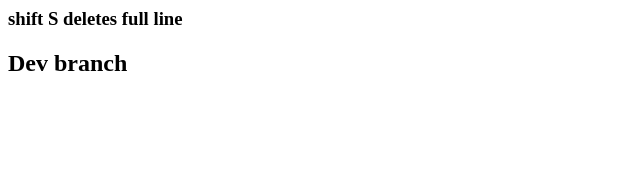
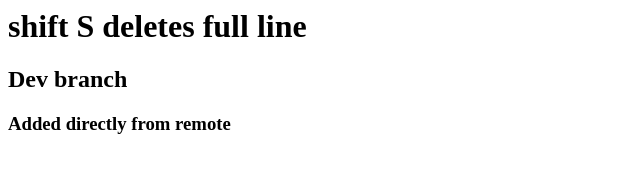
Before and after one commit to praveenmg095/repo1, a plain HTML site: page index.html in a window 1280 px wide. Shown: the whole page, without its empty margins (0-640 px from the left). Drawn offline with Linux system fonts and the light colour scheme.

Commit message:
Update index.html
edited from Remote

```diff
--- a/index.html
+++ b/index.html
@@ -1,6 +1,7 @@
 <html>
 	<body>
-		<h3>shift S deletes full line</h3>
+		<h1>shift S deletes full line</h1>
 		<h2> Dev branch </h2>
+		<h3>Added directly from remote<h3>
 	</body>
 </html>
```
